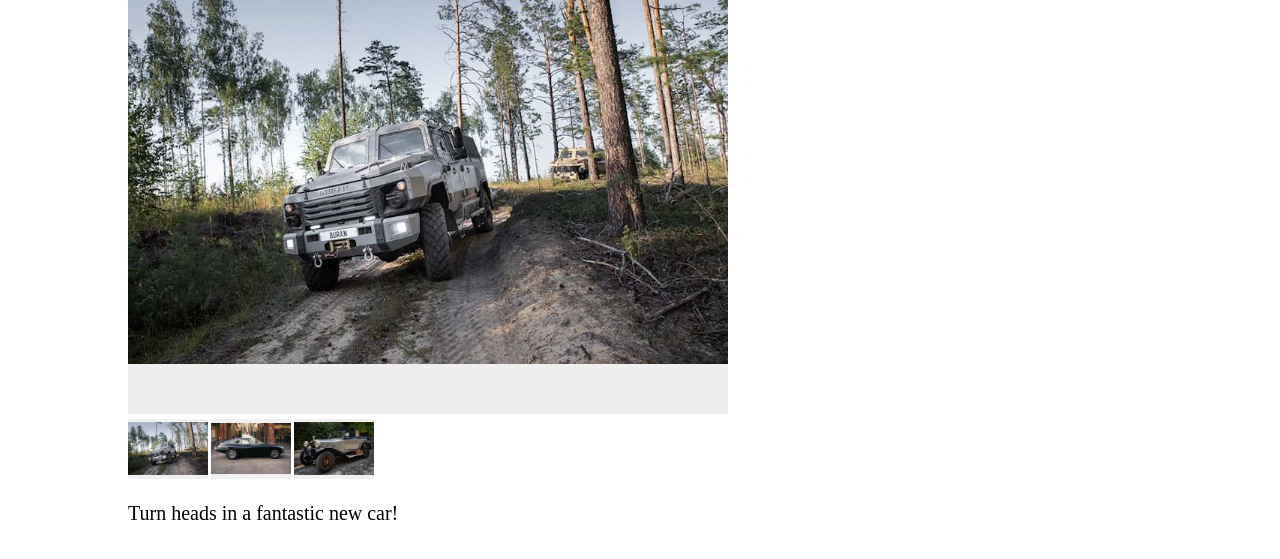
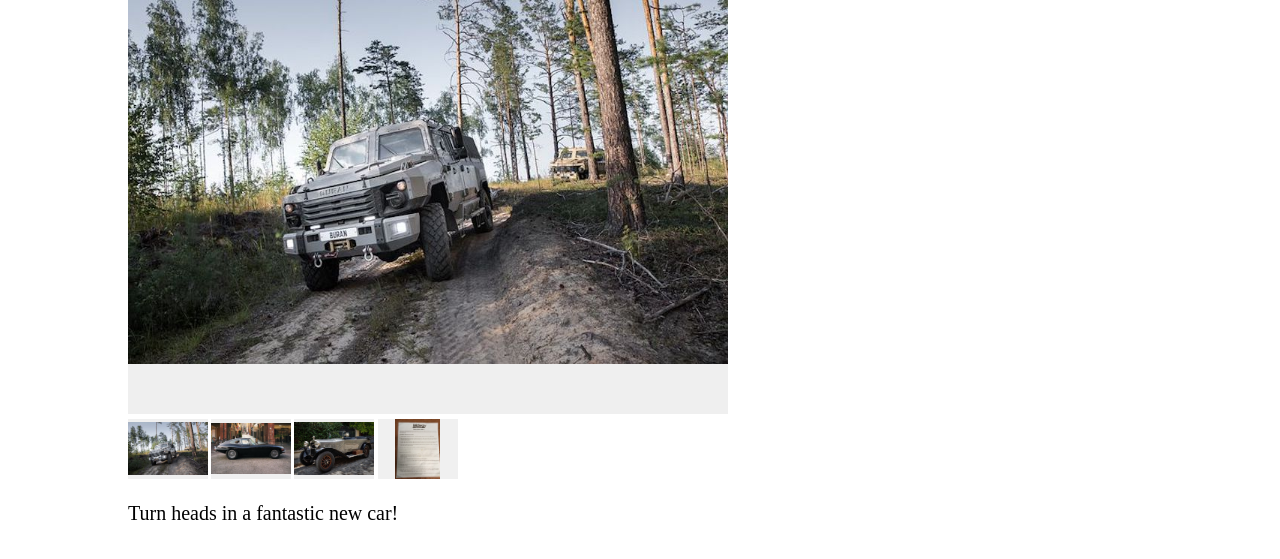
Before and after one commit to eoja82/For-Sale, a Gatsby site: page /cars/ in a window 1280 px wide. Shown: the part 191-750 px from the top of the page. Built offline with nearby package versions, Linux system fonts and the light colour scheme; Gatsby itself is replaced by a stand-in of ours.

Commit message:
testing images

```diff
--- a/src/data/cars.json
+++ b/src/data/cars.json
@@ -6,6 +6,7 @@
   "images": [
               {"src": "/img/car_1.jpg", "alt": "car"},
               {"src": "/img/car_2.jpg", "alt": "car"},
-              {"src": "/img/car_3.jpg", "alt": "car"}
+              {"src": "/img/car_3.jpg", "alt": "car"},
+              {"src": "/img/tumbler - 2.jpeg", "alt": "tumbler"}
             ]
 }
--- a/src/templates/listing.module.css
+++ b/src/templates/listing.module.css
@@ -53,12 +53,20 @@ body {
   margin-bottom: .3rem;
 }
 .mainImageBtn {
+  display: -webkit-box;
+  display: -webkit-flex;
+  display: -moz-box;
+  display: -ms-flexbox;
   display: flex;
   width: var(--main-image-width);
   height: var(--main-image-height);
   border: none;
   padding: 0;
   justify-content: center;
+  -webkit-box-align: center;
+	-webkit-flex-align: center;
+	-ms-flex-align: center;
+	-webkit-align-items: center;
   align-items: flex-start;
 }
 .mainImage {
```
Also changed, not shown: static/img/tumbler - 2.jpeg (added).
